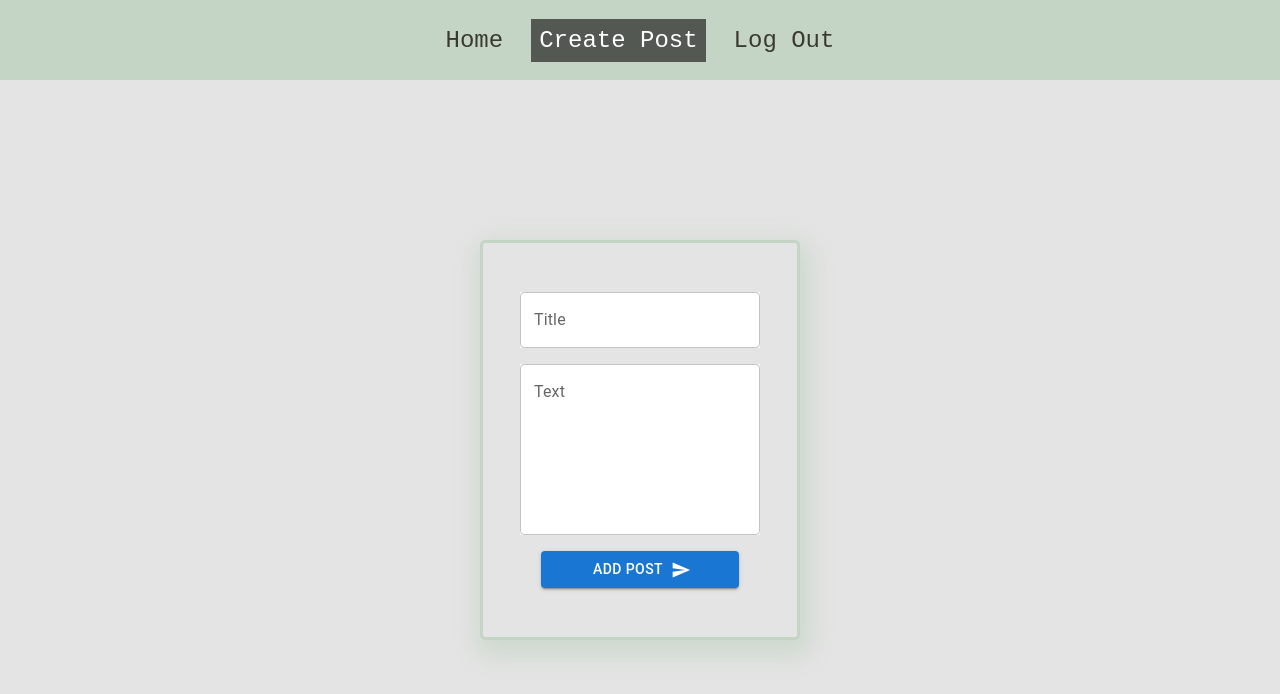
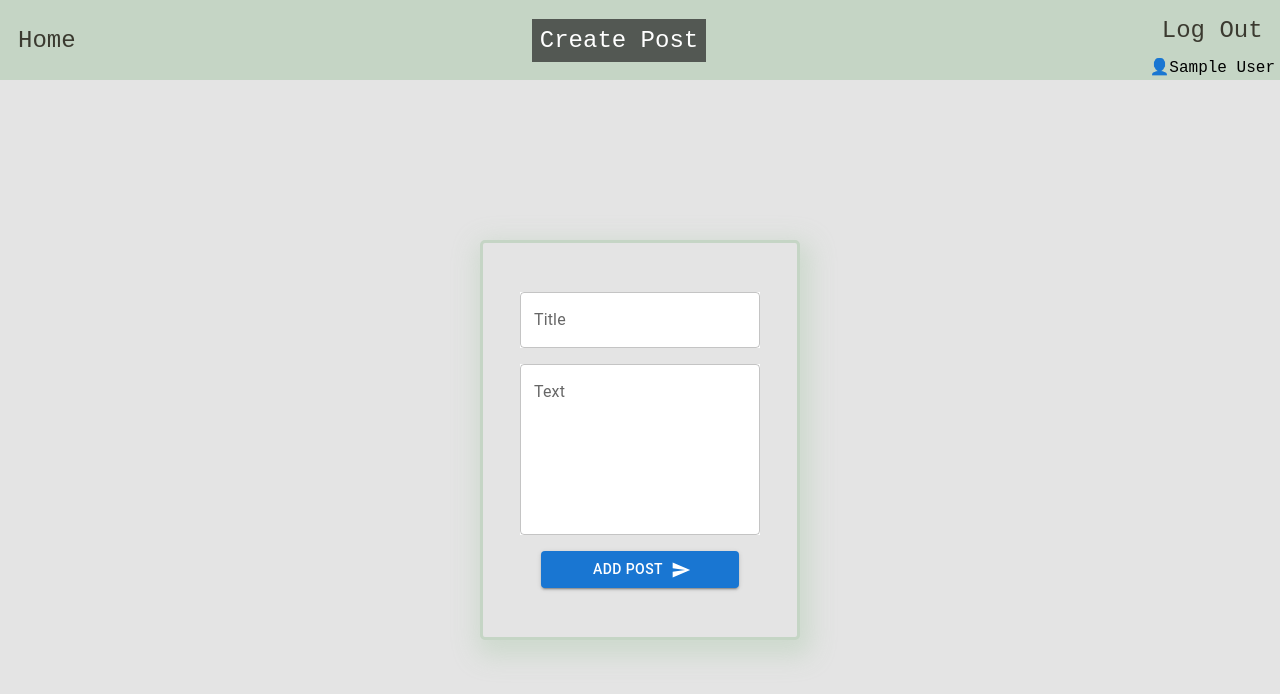
Before and after one commit to mkisecok/Blog-with-Firebase-and-React, a React (Create React App) app in the folder my-blog/: page /createpost in a window 1280 px wide. Shown: the top 694 px of the page. Built offline with nearby package versions, Linux system fonts and the light colour scheme; no server answers; sample sign-in values are in the browser's storage.

Commit message:
feat: Add username in bottom of logout link

```diff
--- a/my-blog/src/App.css
+++ b/my-blog/src/App.css
@@ -1,5 +1,7 @@
 
-/* HEX: #f0f0f0
+/*
+Color palette
+HEX: #f0f0f0
 
 HEX: #c5d5c5
 
@@ -22,7 +24,7 @@ nav{
     height: 80px;
     background-color: #c5d5c5;
     display: flex;
-    justify-content: center;
+    justify-content: space-between;
     align-items: center;
     text-decoration: none;
 }
@@ -39,3 +41,16 @@ a:hover{
      border-radius: 2px;
      color: #f0f0f0;
 }
+.logout-container{
+    display: flex;
+    flex-direction: column;
+    align-items: center;
+    justify-content: center;
+}
+
+.logout-link{
+    margin: 5px;
+}
+.current-user{
+    margin: 0 5px;
+}
--- a/my-blog/src/App.js
+++ b/my-blog/src/App.js
@@ -32,11 +32,15 @@ function App(props) {
       <nav>
         <NavLink to='/' > Home</NavLink>
         {!isAuth
-        ? <NavLink to='/login' className='login-link'> Login</NavLink>
+        ? <NavLink to='/login' > Login</NavLink>
         : (
         <>
         <NavLink to='/createpost'> Create Post</NavLink>
-        <Link to='#' className='login-link' onClick={ signUserOut }> Log Out</Link>
+        <div className='logout-container'>
+        <Link to='#' className='logout-link' onClick={ signUserOut }> Log Out</Link>
+        <span className='current-user'>👤{auth.currentUser.displayName}</span>
+        </div>
+
         </>
         )}
       </nav>
--- a/my-blog/src/Pages/CreatePost/CreatePost.jsx
+++ b/my-blog/src/Pages/CreatePost/CreatePost.jsx
@@ -14,7 +14,7 @@ function CreatePost({isAuth}) {
     const navigate=useNavigate();
 
     const postsCollectionRef = collection(db , 'posts');
-    console.log(auth)
+
     const createPost = async ()=>{
         await addDoc(postsCollectionRef, {
             timeStamp:new Date().getTime(),
```
